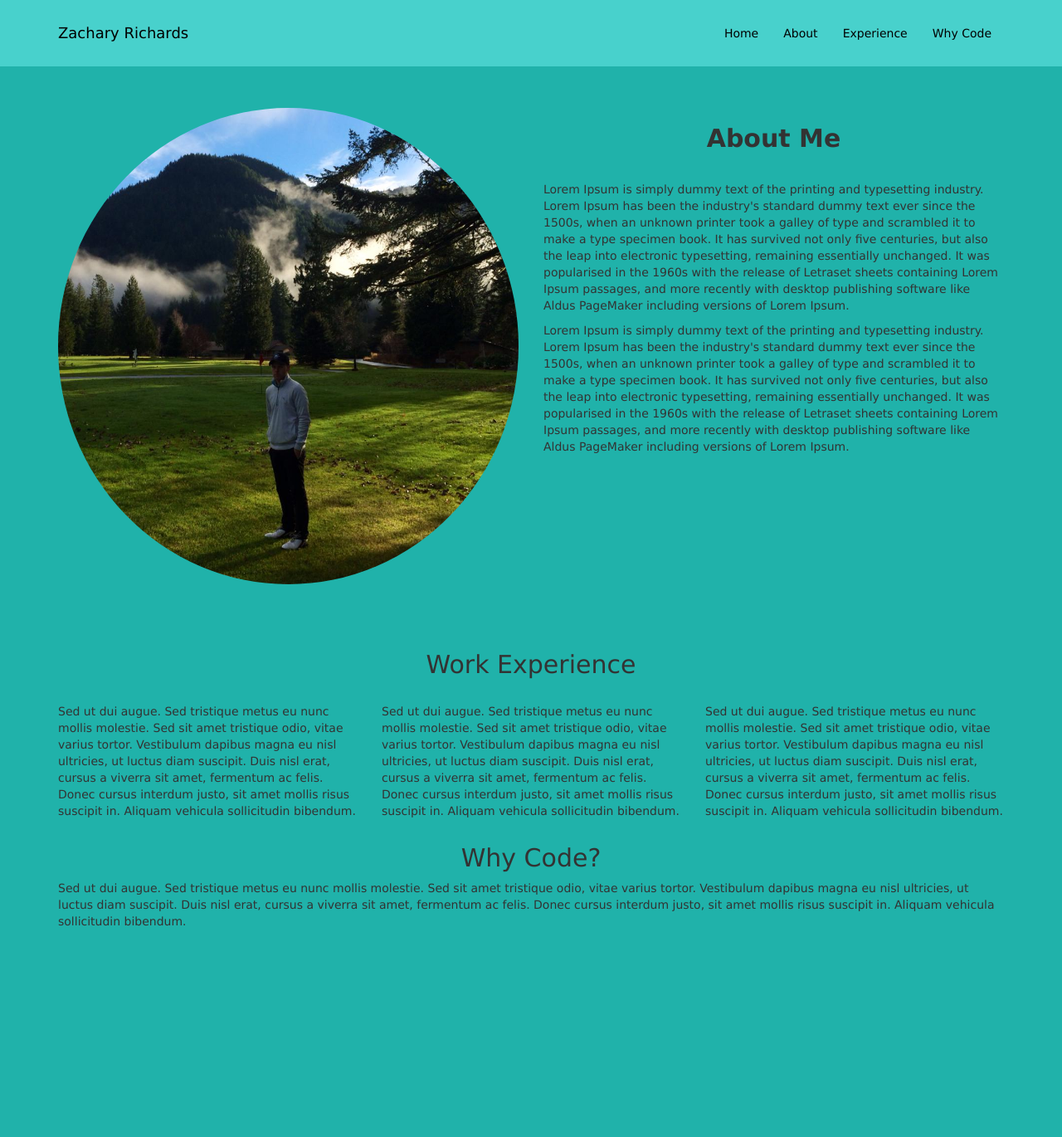
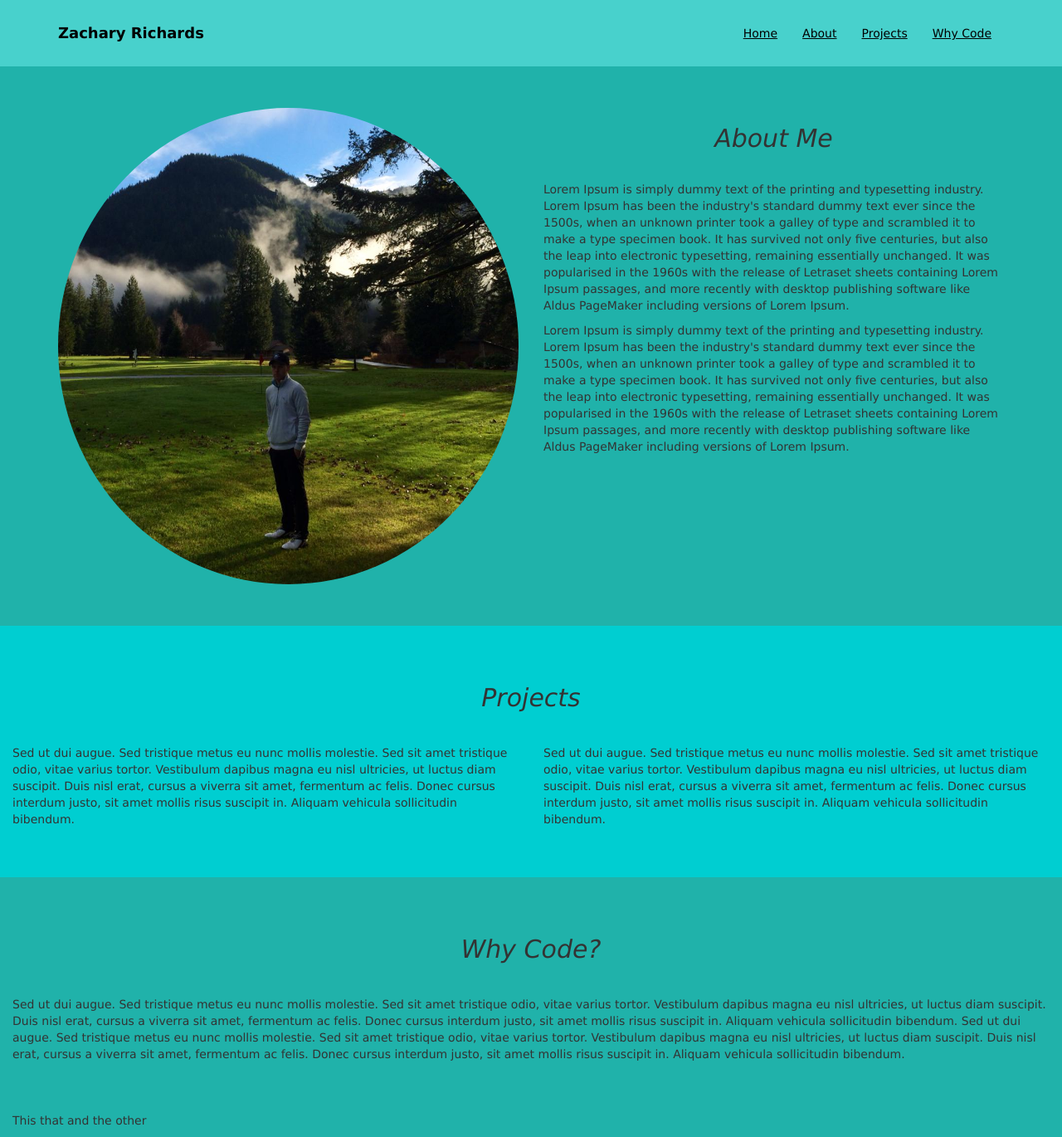
Before and after one commit to zacharyjrich/ZachRichards-Portfolio, a plain HTML site: page index.html in a window 1280 px wide. Shown: the whole page at 83% size. Before the commit the page ends 1130 px from the top, so only its background shows below. Drawn offline with Linux system fonts and the light colour scheme.

Commit message:
Added background colors and footer

```diff
--- a/css/styles.css
+++ b/css/styles.css
@@ -20,6 +20,7 @@ body {
 
 .navSection a {
   color: black !important;
+  text-decoration: underline;
 }
 
 .navSection a:hover {
@@ -27,8 +28,10 @@ body {
 }
 
  /*About Section*/
+
 .about-me {
   margin-top: 50px;
+  margin-bottom: 50px;
 }
 
 .about-me h2 {
@@ -37,7 +40,21 @@ body {
 
 /*Experience Section*/
 
-.experience-section h2 {
-  margin-top: 80px;
-  margin-bottom: 30px;
+.experience {
+  background-color: #00ced1;
+  padding-top: 50px;
+  padding-bottom: 50px;
 }
+
+.experience h2 {
+  padding-bottom: 30px;
+}
+
+.why-code {
+  padding-top: 50px;
+  padding-bottom: 50px;
+}
+
+.why-code h2 {
+  padding-bottom: 30px;
+}
--- a/index.html
+++ b/index.html
@@ -9,14 +9,15 @@
     <nav class="navbar navbar-default">
       <div class="container">
         <div class="navbar-header">
-          <a class="navbar-brand" href="#">Zachary Richards</a>
+          <a class="navbar-brand" href="#"><strong>Zachary Richards</strong></a>
         </div>
         <div class="collapse navbar-collapse navSection">
           <ul class="nav navbar-nav navbar-right">
             <li><a href="#">Home</a></li>
             <li><a href="#">About</a></li>
-            <li><a href="#">Experience</a></li>
+            <li><a href="#">Projects</a></li>
             <li><a href="#">Why Code</a></li>
+
           </ul>
         </div>
       </div>
@@ -28,7 +29,7 @@
           <img src="images/zach-outdoor.jpg" class="img-circle margin img-responsive" alt="man standing on golf course">
         </div>
         <div class="col-md-6">
-          <h2 class="text-center"><strong>About Me</strong></h2>
+          <h2 class="text-center"><em>About Me</em></h2>
           <p>Lorem Ipsum is simply dummy text of the printing and typesetting industry. Lorem Ipsum has been the industry's standard dummy text ever since the 1500s, when an unknown printer took a galley of type and scrambled it to make a type specimen book. It has survived not only five centuries, but also the leap into electronic typesetting, remaining essentially unchanged. It was popularised in the 1960s with the release of Letraset sheets containing Lorem Ipsum passages, and more recently with desktop publishing software like Aldus PageMaker including versions of Lorem Ipsum.</p>
 
           <p>Lorem Ipsum is simply dummy text of the printing and typesetting industry. Lorem Ipsum has been the industry's standard dummy text ever since the 1500s, when an unknown printer took a galley of type and scrambled it to make a type specimen book. It has survived not only five centuries, but also the leap into electronic typesetting, remaining essentially unchanged. It was popularised in the 1960s with the release of Letraset sheets containing Lorem Ipsum passages, and more recently with desktop publishing software like Aldus PageMaker including versions of Lorem Ipsum.</p>
@@ -36,26 +37,26 @@
       </div>
     </div>
 
-    <div class="container experience-section">
-      <h2 class="text-center">Work Experience</h2>
+    <div class="container-fluid experience">
+      <h2 class="text-center"><em>Projects</em></h2>
       <div class="row">
-        <div class="col-md-4 pull-left">
+        <div class="col-md-6 pull-left">
           <p>Sed ut dui augue. Sed tristique metus eu nunc mollis molestie. Sed sit amet tristique odio, vitae varius tortor. Vestibulum dapibus magna eu nisl ultricies, ut luctus diam suscipit. Duis nisl erat, cursus a viverra sit amet, fermentum ac felis. Donec cursus interdum justo, sit amet mollis risus suscipit in. Aliquam vehicula sollicitudin bibendum.</p>
         </div>
-        <div class="col-md-4">
-          <p>Sed ut dui augue. Sed tristique metus eu nunc mollis molestie. Sed sit amet tristique odio, vitae varius tortor. Vestibulum dapibus magna eu nisl ultricies, ut luctus diam suscipit. Duis nisl erat, cursus a viverra sit amet, fermentum ac felis. Donec cursus interdum justo, sit amet mollis risus suscipit in. Aliquam vehicula sollicitudin bibendum.</p>
-        </div>
-        <div class="col-md-4">
+        <div class="col-md-6">
           <p>Sed ut dui augue. Sed tristique metus eu nunc mollis molestie. Sed sit amet tristique odio, vitae varius tortor. Vestibulum dapibus magna eu nisl ultricies, ut luctus diam suscipit. Duis nisl erat, cursus a viverra sit amet, fermentum ac felis. Donec cursus interdum justo, sit amet mollis risus suscipit in. Aliquam vehicula sollicitudin bibendum.</p>
         </div>
       </div>
     </div>
 
-    <div class="container why-code">
-      <h2 class="text-center">Why Code?</h2>
-      <p>Sed ut dui augue. Sed tristique metus eu nunc mollis molestie. Sed sit amet tristique odio, vitae varius tortor. Vestibulum dapibus magna eu nisl ultricies, ut luctus diam suscipit. Duis nisl erat, cursus a viverra sit amet, fermentum ac felis. Donec cursus interdum justo, sit amet mollis risus suscipit in. Aliquam vehicula sollicitudin bibendum.</p>
+    <div class="container-fluid why-code">
+      <h2 class="text-center"><em>Why Code?</em></h2>
+      <p>Sed ut dui augue. Sed tristique metus eu nunc mollis molestie. Sed sit amet tristique odio, vitae varius tortor. Vestibulum dapibus magna eu nisl ultricies, ut luctus diam suscipit. Duis nisl erat, cursus a viverra sit amet, fermentum ac felis. Donec cursus interdum justo, sit amet mollis risus suscipit in. Aliquam vehicula sollicitudin bibendum. Sed ut dui augue. Sed tristique metus eu nunc mollis molestie. Sed sit amet tristique odio, vitae varius tortor. Vestibulum dapibus magna eu nisl ultricies, ut luctus diam suscipit. Duis nisl erat, cursus a viverra sit amet, fermentum ac felis. Donec cursus interdum justo, sit amet mollis risus suscipit in. Aliquam vehicula sollicitudin bibendum.</p>
+    </div>
 
-    </div>
+    <footer class="container-fluid footer">
+      <p>This that and the other</p>
+    </footer>
 
 
   </body>
```
